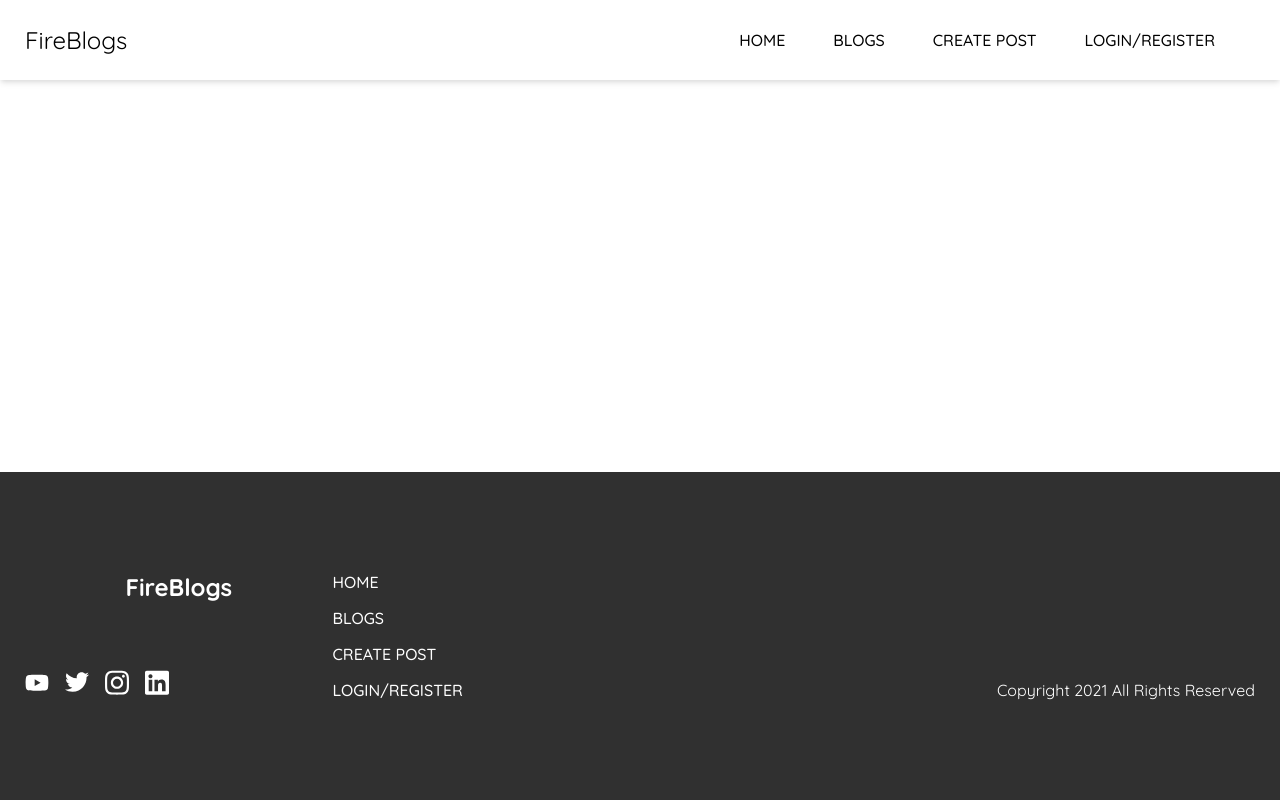
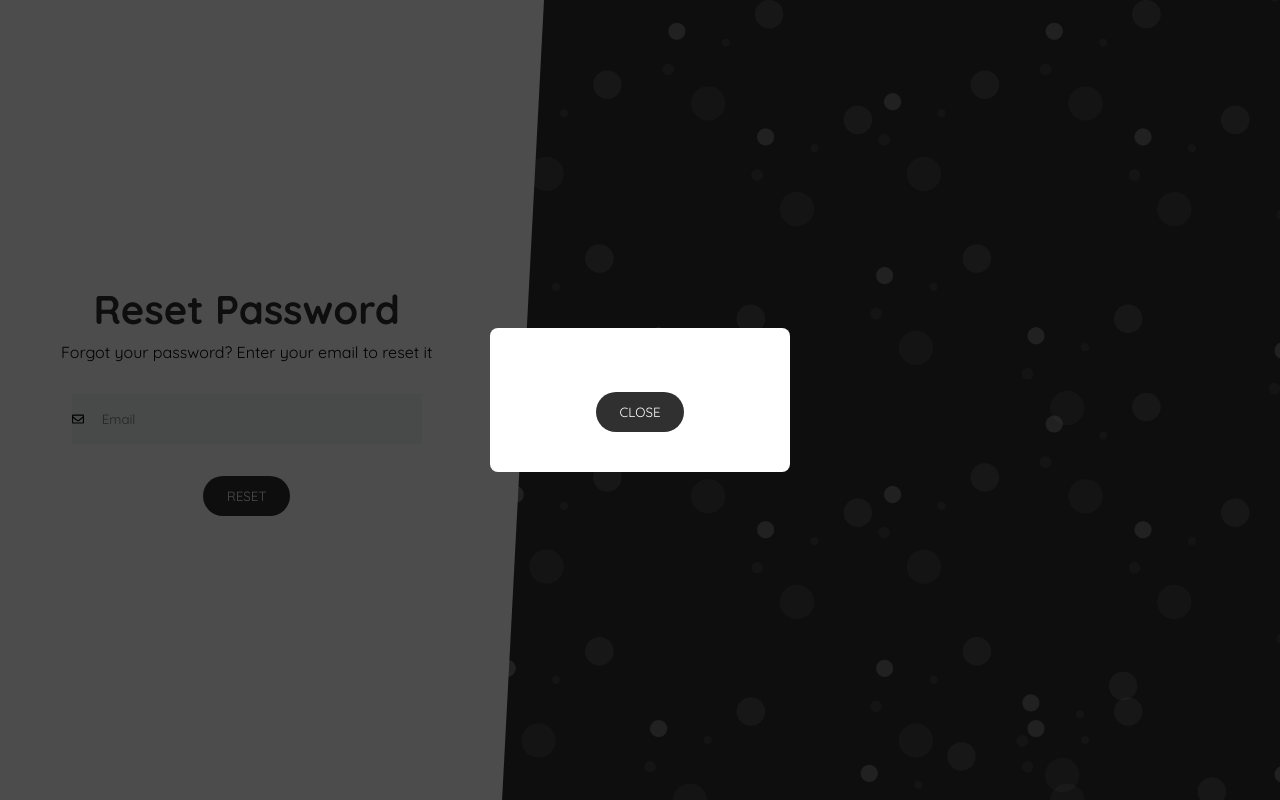
Before and after one commit to Sergent009/Vue-fireBlogs, a Vue app: page /forgot-password in a window 1280 px wide. Built offline with nearby package versions, Linux system fonts and the light colour scheme; what vue2-editor would draw is missing.

Commit message:
Login, register and forgotPassword components are added

```diff
--- a/src/App.vue
+++ b/src/App.vue
@@ -1,9 +1,9 @@
 <template>
   <div class="app-wrapper">
     <div class="app">
-      <navigation />
+      <navigation v-if="!navigation" />
       <router-view />
-      <Footer />
+      <Footer v-if="!navigation" />
     </div>
   </div>
 </template>
@@ -19,13 +19,31 @@ export default {
     Footer
     },
   data() {
-    return {};
+    return {
+      navigation: null
+    };
   },
-  created() {},
+  created() {
+    this.checkRoute()
+  },
   mounted() {},
-  methods: {},
-  watch: {},
-};
+  // the navigation and footer will be hidden on login or register or forgotPassword Page.
+  methods: {
+    checkRoute(){
+      if(this.$route.name === "Login" || this.$route.name === "Register" || this.$route.name === "ForgotPassword"){
+        this.navigation = true
+        return
+      }{
+      this.navigation = false
+    }
+  },
+  watch: {
+    $route(){
+      this.checkRoute();
+    }
+  }
+}
+}
 </script>
 
 
--- /dev/null
+++ b/src/components/Modal.vue
@@ -0,0 +1,56 @@
+<template>
+
+<div class="modal">
+    <div class="modal-content">
+        <p>{{this.modalMessage}}</p>
+        <button @click="closeModal">Close</button>
+    </div>
+</div>
+
+</template>
+
+<script>
+
+    export default {
+        props: ["modalMessage"],
+        methods: {
+            closeModal(){
+                this.$emit("close-modal")
+            }
+        }
+    }
+</script>
+
+<style scoped>
+
+.modal{
+    display: flex;
+    justify-content: center;
+    align-items: center;
+    z-index: 101;
+    position: absolute;
+    width: 100%;
+    height: 100%;
+    top: 0;
+    background-color: rgba(0, 0, 0, 0.7);
+}
+
+.modal-content{
+    display: flex;
+    flex-direction: column;
+    justify-content: center;
+    border-radius: 8px;
+    width: 300px;
+    padding: 40px 30px;
+    background-color: #fff;
+}
+
+p{
+    text-align: center;
+}
+
+button{
+    align-self: center;
+}
+
+</style>
--- a/src/router/index.js
+++ b/src/router/index.js
@@ -2,6 +2,10 @@ import Vue from "vue";
 import VueRouter from "vue-router";
 import Home from "../views/Home.vue";
 import Blogs from "../views/Blogs.vue";
+import Login from "../views/Login.vue";
+import Register from "../views/Register.vue";
+import ForgotPassword from "../views/ForgotPassword.vue";
+
 
 Vue.use(VueRouter);
 
@@ -22,6 +26,30 @@ const routes = [
       title: 'Blogs'
     }
   },
+  {
+    path: "/login",
+    name: "Login",
+    component: Login,
+    meta: {
+      title: 'Login'
+    }
+  },
+  {
+    path: "/register",
+    name: "Register",
+    component: Register,
+    meta: {
+      title: 'Register'
+    }
+  },
+  {
+    path: "/forgot-password",
+    name: "ForgotPassword",
+    component: ForgotPassword,
+    meta: {
+      title: 'Forgot Password'
+    }
+  },
 ];
 
 const router = new VueRouter({
--- /dev/null
+++ b/src/views/ForgotPassword.vue
@@ -0,0 +1,65 @@
+<template>
+
+<div class="reset-password">
+    <Modal v-if="modalActive" :close-modal="closeModal" />
+    <div class="form-wrap">
+        <form class="reset">
+            <h2>Reset Password</h2>
+            <p>Forgot your password? Enter your email to reset it</p>
+            <div class="inputs">
+                <div class="input">
+                    <input type="text" placeholder="Email" v-model="email">
+                    <email class="icon"/>
+                </div>
+            </div>
+            <button>Reset</button>
+            <div class="angle"></div>
+        </form>
+        <div class="background"></div>
+    </div>
+</div>
+
+</template>
+
+<script>
+import Modal from "../components/Modal.vue"
+import email from "../assets/Icons/envelope-regular.svg"
+
+    export default {
+        name: 'ForgotPassword',
+        components: {
+            email,
+            Modal
+        },
+        data(){
+            return{
+                email: null,
+                modalActive: true,
+                modalMessage: ""
+            }
+        },
+        methods: {
+            closeModal(){
+                this.modalActive = !this.modalActive
+                this.email = ""
+            }
+        }
+    }
+</script>
+
+<style scoped>
+
+.reset-password{
+    position: relative;
+}
+
+h2{
+    margin-bottom: 8px;
+}
+
+p{
+    text-align: center;
+    margin-bottom: 32px;
+}
+
+</style>
--- /dev/null
+++ b/src/views/Login.vue
@@ -0,0 +1,173 @@
+<template>
+    <div class="form-wrap">
+        <form class="login">
+            <p class="login-register">
+                Don't have an acccount ?
+                <router-link class="router-link" :to="{name: 'Register'}">Register</router-link>
+            </p>
+            <h2>Login to FireBlogs</h2>
+            <div class="inputs">
+                <div class="input">
+                    <input type="text" placeholder="Email" v-model="email">
+                    <email class="icon" />
+                </div>
+                <div class="input">
+                    <input type="text" placeholder="Password" v-model="password">
+                    <password class="icon" />
+                </div>
+            </div>
+            <router-link class="forgot-password" :to="{name: 'ForgotPassword'}">
+                Forgot your password?
+            </router-link>
+
+            <button>Sign In</button>
+            <div class="angle"></div>
+        </form>
+
+        <div class="background"></div>
+    </div>
+</template>
+
+<script>
+import email from "../assets/Icons/envelope-regular.svg"
+import password from "../assets/Icons/lock-alt-solid.svg"
+    export default {
+        name: 'Login',
+        components: {
+            email,
+            password
+        },
+        data(){
+            return{
+                email: null,
+                password: null
+            }
+        }
+    }
+</script>
+
+<style>
+
+.form-wrap{
+    overflow: hidden;
+    display: flex;
+    height: 100vh;
+    justify-content: center;
+    align-self: center;
+    margin: 0 auto;
+    width: 90%;
+}
+@media (min-width: 900px){
+    .form-wrap{
+        width: 100%;
+    }
+}
+
+.login-register{
+    margin-bottom: 32px;
+}
+
+.router-link{
+    color: black;
+}
+
+form{
+    padding: 0 10px;
+    position: relative;
+    display: flex;
+    flex-direction: column;
+    justify-content: center;
+    align-items: center;
+    flex: 1;
+}
+@media (min-width: 900px){
+    form{
+        padding: 0 50px;
+    }
+}
+
+h2{
+    text-align: center;
+    font-size: 32px;
+    color: #303030;
+    margin-bottom: 40px;
+}
+@media (min-width: 900px){
+    h2{
+    font-size: 40px;
+    }
+}
+
+.inputs{
+    width: 100%;
+    max-width: 350px;
+}
+
+.input{
+    position: relative;
+    display: flex;
+    justify-content: center;
+    align-items: center;
+    margin-bottom: 8px;
+}
+
+input{
+    width: 100%;
+    border: none;
+    background-color: #f2f7f6;
+    padding: 4px 4px 4px 30px;
+    height: 50px;
+}
+input:focus{
+    outline: none;
+}
+
+.icon{
+    width: 12px;
+    position: absolute;
+    left: 0;
+}
+
+.forgot-password{
+    text-decoration: none;
+    color: #000;
+    cursor: pointer;
+    font-size: 14px;
+    margin: 16px 0 32px;
+    border-bottom: 1px solid transparent;
+    transition: 0.5s ease all;
+}
+.forgot-password:hover{
+    border-radius: #303030;
+}
+
+.angle{
+    display: none;
+    position: absolute;
+    background-color: #fff;
+    transform: rotateZ(3deg);
+    width: 60px;
+    right: -30px;
+    height: 101%;
+}
+@media (min-width: 900px){
+    .angle{
+        display: initial;
+    }
+}
+
+.background{
+    display: none;
+    flex: 2;
+    background-size: cover;
+    background-image: url("../assets/background.png");
+    width: 100%;
+    height: 100%;
+}
+@media (min-width: 900px){
+    .background{
+        display: initial;
+    }
+}
+
+</style>
--- /dev/null
+++ b/src/views/Register.vue
@@ -0,0 +1,71 @@
+<template>
+
+    <div class="form-wrap">
+        <form class="register">
+            <p class="login-register">
+                Already have an acccount ?
+                <router-link class="router-link" :to="{name: 'Login'}">Login</router-link>
+            </p>
+            <h2>Create Your FireBlog Account</h2>
+            <div class="inputs">
+                <div class="input">
+                    <input type="text" placeholder="First Name" v-model="firstName">
+                    <user class="icon" />
+                </div>
+                <div class="input">
+                    <input type="text" placeholder="Last Name" v-model="lastName">
+                    <user class="icon" />
+                </div>
+                <div class="input">
+                    <input type="text" placeholder="Username" v-model="username">
+                    <user class="icon" />
+                </div>
+                <div class="input">
+                    <input type="text" placeholder="Email" v-model="email">
+                    <email class="icon" />
+                </div>
+                <div class="input">
+                    <input type="text" placeholder="Password" v-model="password">
+                    <password class="icon" />
+                </div>
+            </div>
+
+            <button>Sign Up</button>
+            <div class="angle"></div>
+        </form>
+
+        <div class="background"></div>
+    </div>
+
+</template>
+
+<script>
+import email from "../assets/Icons/envelope-regular.svg"
+import password from "../assets/Icons/lock-alt-solid.svg"
+import user from "../assets/Icons/user-alt-light.svg"
+    export default {
+        name: "Register",
+           components: {
+            email,
+            password,
+            user
+        },
+        data(){
+            return{
+                firstName: null,
+                lastName: null,
+                username: null,
+                email: null,
+                password: null
+            }
+        }
+    }
+</script>
+
+<style scoped>
+
+h2{
+    max-width: 350px;
+}
+
+</style>
```
